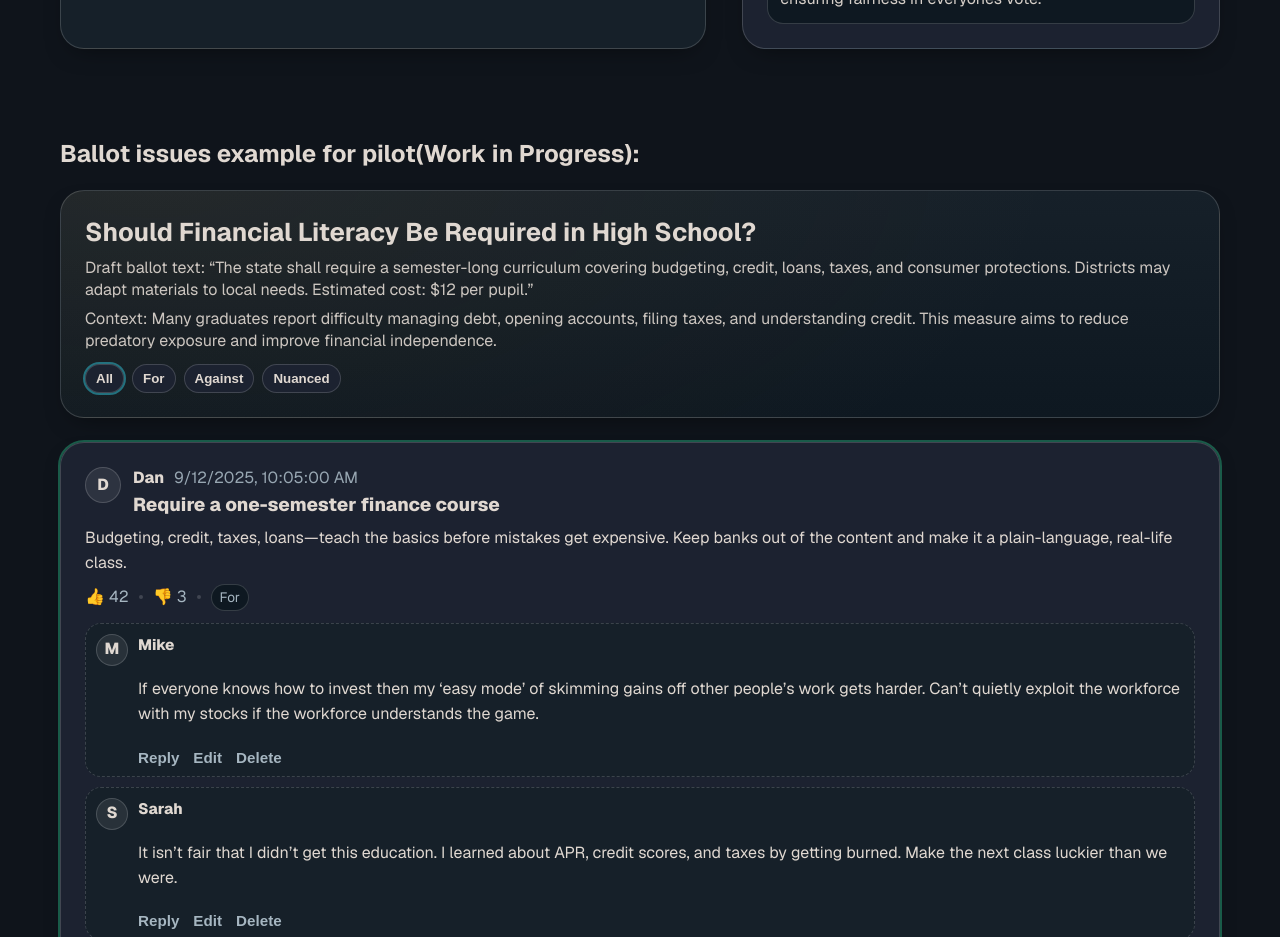
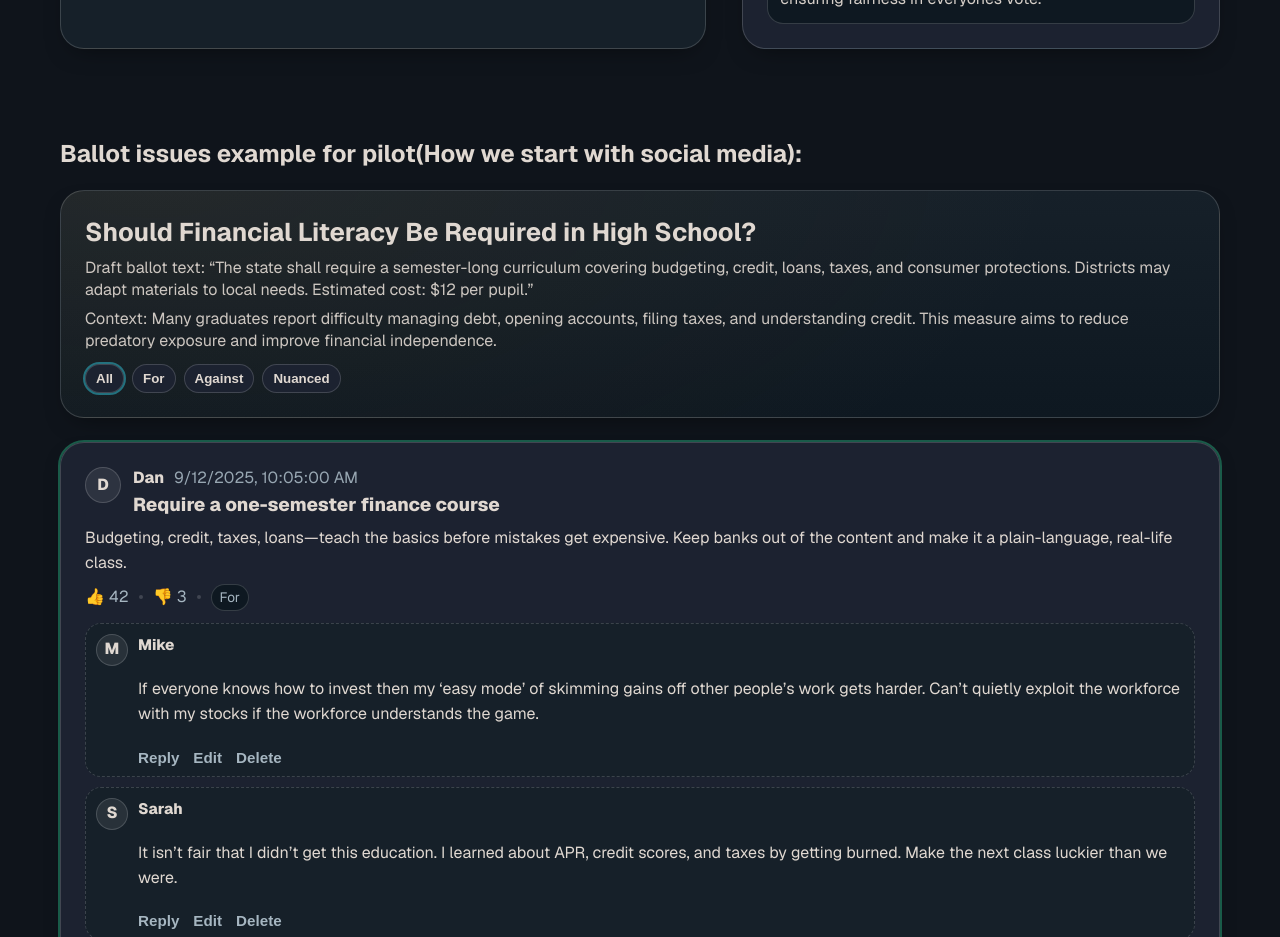
Before and after one commit to easy-thunder/Denver_Digital_Dynamics, a Next.js app: page /projects/voxcorda in a window 1280 px wide. Shown: the part 2960-3897 px from the top of the page. Built offline with nearby package versions, Linux system fonts and the light colour scheme.

Commit message:
add better descriptor for ballot issues example

```diff
--- a/src/app/projects/voxcorda/page.jsx
+++ b/src/app/projects/voxcorda/page.jsx
@@ -398,7 +398,7 @@ export default function Projects() {
       <br />
       <br />
       <br />
-      <h2>Ballot issues example for pilot(Work in Progress):</h2>
+      <h2>Ballot issues example for pilot(How we start with social media):</h2>
       <BallotThreads />
     </main>
   )
```
